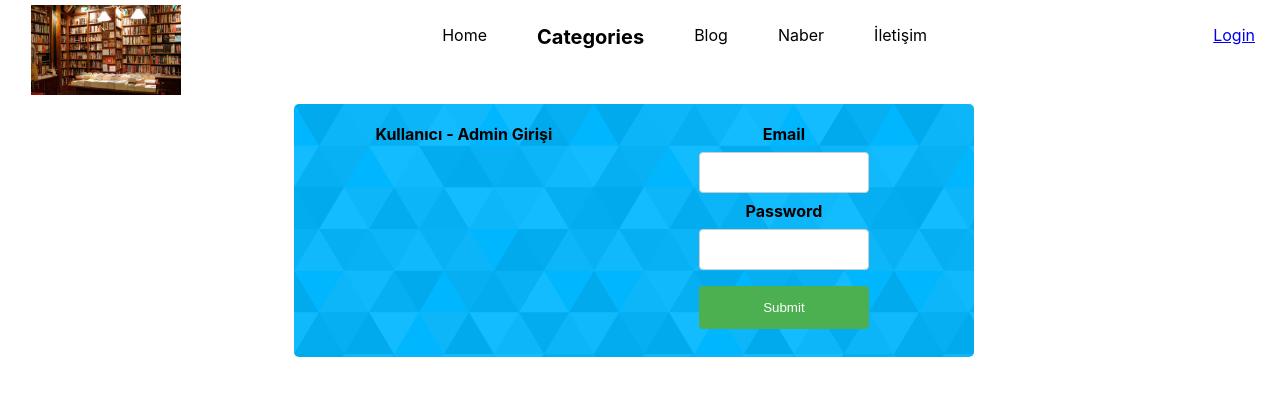
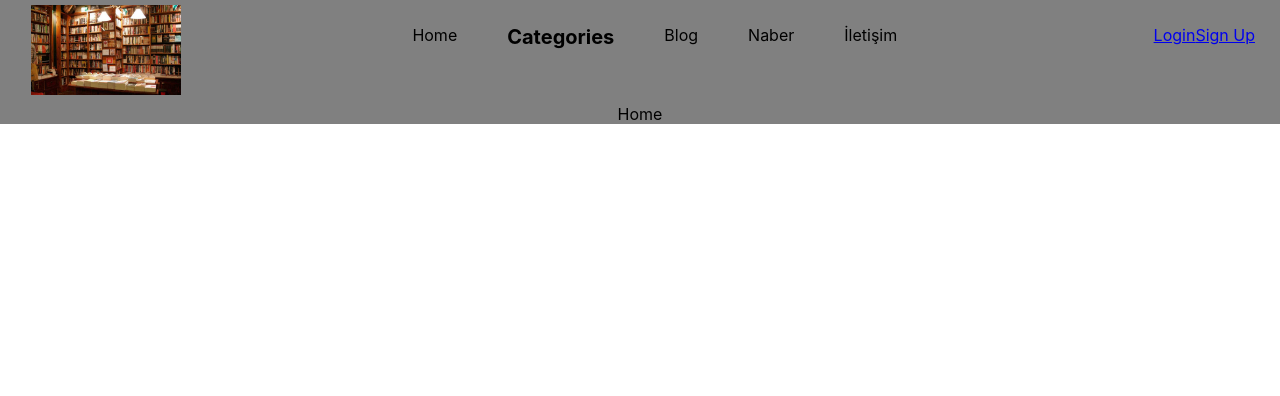
Before and after one commit to emirhandogandemir/BookStoreFrontend, a React (Create React App) app in the folder bookstore/: page / in a window 1280 px wide. Shown: the top 396 px of the page. Built offline with nearby package versions, Linux system fonts and the light colour scheme.

Commit message:
Refactoring navi

```diff
--- a/bookstore/src/App.js
+++ b/bookstore/src/App.js
@@ -5,13 +5,13 @@ import HomePage from "./layouts/homepage/HomePage";
 import Footer from "./layouts/footer/Footer";
 import Header from "./layouts/header/Header";
 import Login from "./layouts/login/Login";
+import Dashboard from "./layouts/dashboard/Dashboard";
 function App() {
   return (
     <div className="App">
       <Navi></Navi>
 
-      <HomePage></HomePage>
-      <Login></Login>
+      <Dashboard></Dashboard>
     </div>
   );
 }
--- a/bookstore/src/layouts/card/Card.jsx
+++ b/bookstore/src/layouts/card/Card.jsx
@@ -0,0 +1,5 @@
+import React from "react";
+
+export default function Card() {
+  return <div></div>;
+}
--- a/bookstore/src/layouts/dashboard/Dashboard.jsx
+++ b/bookstore/src/layouts/dashboard/Dashboard.jsx
@@ -1,5 +1,12 @@
 import React from "react";
-
+import HomePage from "../homepage/HomePage";
+import { Route } from "react-router";
+import Login from "../login/Login";
 export default function Dashboard() {
-  return <div></div>;
+  return (
+    <div>
+      <Route exact path="/" component={HomePage}></Route>
+      <Route exact path="/login" component={Login}></Route>
+    </div>
+  );
 }
--- a/bookstore/src/layouts/homepage/HomePage.jsx
+++ b/bookstore/src/layouts/homepage/HomePage.jsx
@@ -1,16 +1,13 @@
 import React from "react";
-import { Route } from "react-router";
+import { Route, Router, useHistory } from "react-router";
 import Login from "../login/Login";
 
 export default function HomePage() {
+  let history = useHistory("/");
   return (
-    <div>
-      <Route exact path="/" component={HomePage}>
-        {" "}
-      </Route>
-      <Route exact path="/login" component={Login}>
-        {" "}
-      </Route>
+    <div style={{ backgroundColor: "gray" }}>
+      Home
+      <Route exact path="/login" component={Login}></Route>
     </div>
   );
 }
--- a/bookstore/src/layouts/login/Login.jsx
+++ b/bookstore/src/layouts/login/Login.jsx
@@ -17,7 +17,6 @@ export default function Login() {
 
   return (
     <div className="loginBody">
-      <div className="loginBody__child">Kullanıcı - Admin Girişi</div>
       <div className="loginBody__child">
         <form onSubmit={formik.handleSubmit}>
           <label className="labelLogin" htmlFor="email">
@@ -50,7 +49,7 @@ export default function Login() {
           )}
           <br />
           <button className="buttonLogin" type="submit">
-            Submit
+            Login
           </button>
           <br />
         </form>
--- a/bookstore/src/layouts/navi/Navi.jsx
+++ b/bookstore/src/layouts/navi/Navi.jsx
@@ -1,9 +1,10 @@
 import React from "react";
 import { NavLink } from "react-router-dom";
+import { Link } from "react-router-dom";
 import "./nav.scss";
 export default function Navi() {
   return (
-    <nav className="nav">
+    <nav className="nav" style={{ backgroundColor: "gray" }}>
       <div className="nav__image">
         <NavLink to="/">
           <img
@@ -40,9 +41,12 @@ export default function Navi() {
         </div>
       </div>
       <div className="nav__menu">
-        <NavLink to="/login" activeClassName="navi-router">
+        <Link to="/login" activeClassName="navi-router">
           Login
-        </NavLink>
+        </Link>
+        <Link to="/login" activeClassName="navi-router">
+          Sign Up
+        </Link>
       </div>
     </nav>
   );
--- a/bookstore/src/layouts/navi/nav.scss
+++ b/bookstore/src/layouts/navi/nav.scss
@@ -25,6 +25,7 @@ $bluecolor:blue;
     }
     &__menu{
         display: flex;
+        text-decoration: none;
         margin: 10px;
         padding: 15px;
        &-right{
```
